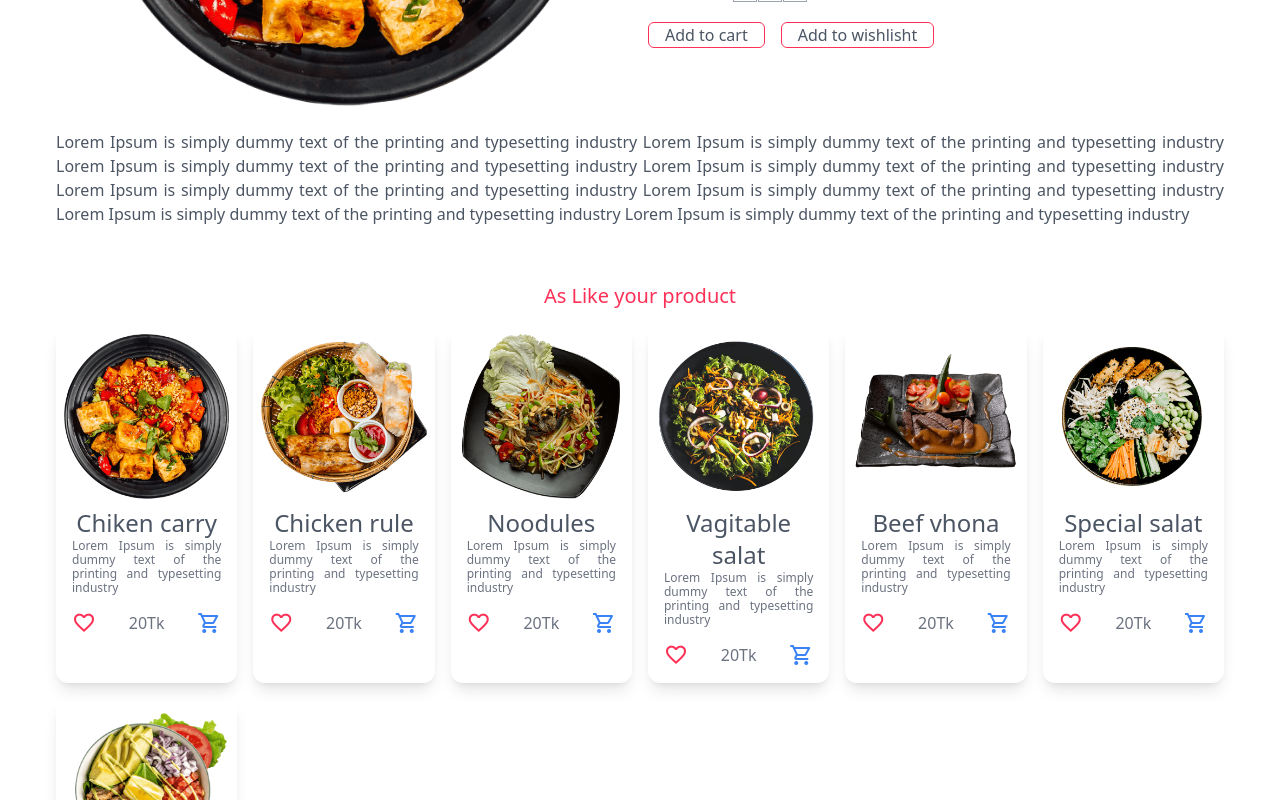
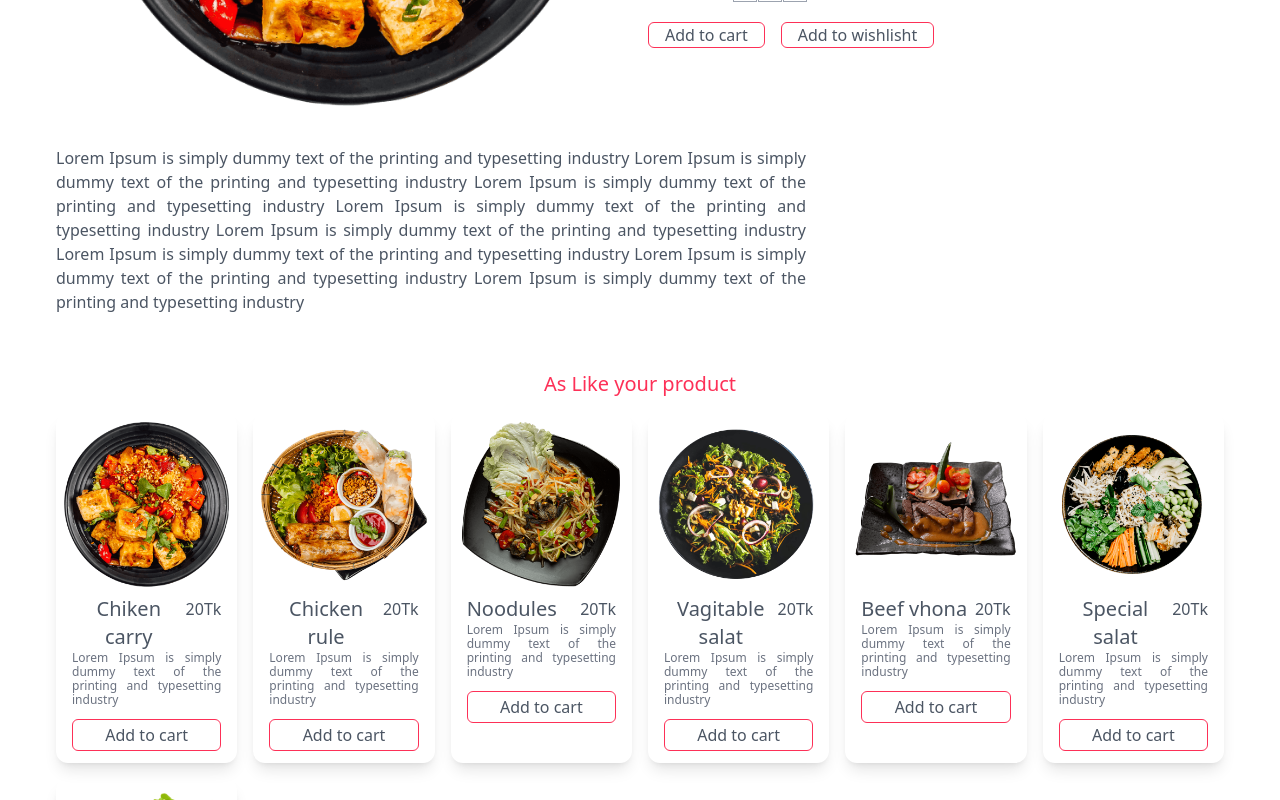
Before and after one commit to Bokhtiar/restura.com, a Next.js app: page /menu/1 in a window 1280 px wide. Shown: the part 540-1340 px from the top of the page. Built offline with nearby package versions, Linux system fonts and the light colour scheme.

Commit message:
Menu details information

```diff
--- a/src/components/product/index.tsx
+++ b/src/components/product/index.tsx
@@ -4,6 +4,36 @@ import { IProduct } from "../../types/product.type";
 
 export const Product: React.FC<IProduct> = (props: IProduct): JSX.Element => {
   return (
+    // <section className=" shadow-lg rounded-xl">
+    //   {/* image */}
+    //   <Image
+    //     src={props.image}
+    //     alt="banner1"
+    //     className="mx-auto py-2 px-2"
+    //     width={250}
+    //     height={0}
+    //   />
+    //   <div className="px-4">
+    //     {/* content */}
+    //     <h2 className="text-center text-2xl text-gray-600">
+    //       <Link href={`/menu/${1}`}>{props.name}</Link>
+    //     </h2>
+    //     <p className="text-[12px] text-justify leading-[14px]  text-gray-500 ">
+    //       {props.short_description}
+    //     </p>
+    //     {/* footer section */}
+    //     <div className="my-4 text-gray-500 flex items-center justify-between gap-4">
+    //       <span className="text-primary material-symbols-outlined">
+    //         favorite
+    //       </span>
+    //       <span className="text-[16px]">{props.price}Tk</span>
+    //       <span className=" text-blue-500 material-symbols-outlined">
+    //         shopping_cart
+    //       </span>
+    //     </div>
+    //   </div>
+    // </section>
+
     <section className=" shadow-lg rounded-xl">
       {/* image */}
       <Image
@@ -15,14 +45,15 @@ export const Product: React.FC<IProduct> = (props: IProduct): JSX.Element => {
       />
       <div className="px-4">
         {/* content */}
-        <h2 className="text-center text-2xl text-gray-600">
+        <h2 className="text-center text-xl text-gray-600 flex justify-between">
           <Link href={`/menu/${1}`}>{props.name}</Link>
+          <span className="text-[16px]">{props.price}Tk</span>
         </h2>
         <p className="text-[12px] text-justify leading-[14px]  text-gray-500 ">
           {props.short_description}
         </p>
         {/* footer section */}
-        <div className="my-4 text-gray-500 flex items-center justify-between gap-4">
+        {/* <div className="my-4 text-gray-500 flex items-center justify-between gap-4">
           <span className="text-primary material-symbols-outlined">
             favorite
           </span>
@@ -30,6 +61,10 @@ export const Product: React.FC<IProduct> = (props: IProduct): JSX.Element => {
           <span className=" text-blue-500 material-symbols-outlined">
             shopping_cart
           </span>
+        </div> */}
+
+        <div className=" my-3 p-[3px] text-gray-600 rounded-md text-center border border-primary hover:bg-primary hover:text-white hover:duration-700">
+          Add to cart
         </div>
       </div>
     </section>
--- a/src/pages/menu/[id].tsx
+++ b/src/pages/menu/[id].tsx
@@ -156,7 +156,7 @@ const ProductShow: React.FC = (): JSX.Element => {
       </section>
       {/* product description */}
       <section className="container">
-        <p className="text-justify text-gray-600 my-5">
+        <p className="text-justify text-gray-600 my-10 md:w-[750px]">
           Lorem Ipsum is simply dummy text of the printing and typesetting
           industry Lorem Ipsum is simply dummy text of the printing and
           typesetting industry Lorem Ipsum is simply dummy text of the printing
@@ -170,7 +170,7 @@ const ProductShow: React.FC = (): JSX.Element => {
       </section>
 
       {/* releted product */}
-      <div className="container mt-10">
+      <div className="container mt-10 my-5">
         <h2 className="text-center text-xl text-primary py-4">
           As Like your product
         </h2>
```
Also changed, not shown: src/pages/index.tsx (+25 -6 lines).
